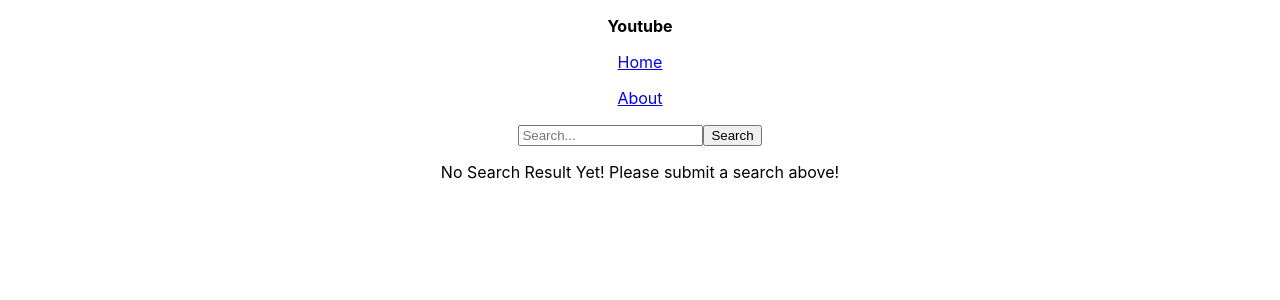
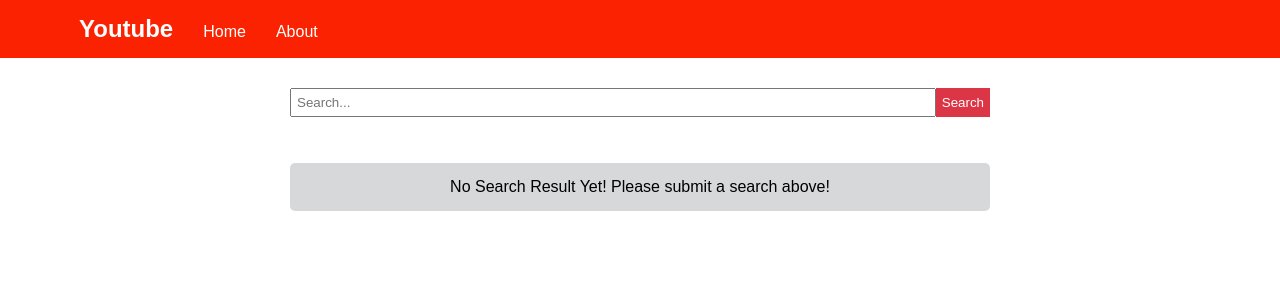
Before and after one commit to pjungjs/youtube-clone-project, a React (Create React App) app: page / in a window 1280 px wide. Shown: the top 300 px of the page. Built offline with nearby package versions, Linux system fonts and the light colour scheme; no server answers.

Commit message:
added styling and classNames.

```diff
--- a/src/App.css
+++ b/src/App.css
@@ -1,38 +1,103 @@
-.App {
-  text-align: center;
+
+body {
+  margin: 0;
+  height: 100vh;
+  font-family: Arial, Helvetica, sans-serif;
 }
 
-.App-logo {
-  height: 40vmin;
-  pointer-events: none;
+
+
+/********** NavBar.jsx **********/
+header {
+  display: flex;
+  align-items: baseline;
+  padding-left: 5%;
+  color: white;
+  font-size: medium;
+  background-color: #FA2200;
 }
 
-@media (prefers-reduced-motion: no-preference) {
-  .App-logo {
-    animation: App-logo-spin infinite 20s linear;
-  }
+header p {
+  padding: 15px;
+  margin: 0;
 }
 
-.App-header {
-  background-color: #282c34;
-  min-height: 100vh;
-  display: flex;
-  flex-direction: column;
+header a {
+  color: inherit;
+  text-decoration: inherit;
+}
+
+header span {
+  font-size: x-large;
+  font-weight: bold;
+}
+
+
+
+/********** About.jsx **********/
+.about {
+  display: grid;
+  grid-template-columns: 1fr 1fr;
+  grid-gap: 30px;
+}
+
+
+
+/********** Home.jsx **********/
+main {
+  display: grid;
+  text-align: center;
   align-items: center;
   justify-content: center;
-  font-size: calc(10px + 2vmin);
-  color: white;
 }
 
-.App-link {
-  color: #61dafb;
+form {
+  display: flex;
+  padding: 30px 0;
 }
 
-@keyframes App-logo-spin {
-  from {
-    transform: rotate(0deg);
-  }
-  to {
-    transform: rotate(360deg);
-  }
+form input {
+  width: 100%;
+  padding: 5px;
 }
+
+form button {
+  border: 0;
+  color: white;
+  background-color: #DC3545;
+}
+
+.container {
+  width: 700px;
+}
+
+.noSearch {
+  background-color: #D6D8d9;
+  padding: 15px 20px;
+  border-radius: 5px;
+}
+
+
+
+/********** VideosList.jsx **********/
+.videosList {
+  display: grid;
+  margin: 20px;
+  grid-template-columns: 1fr 1fr;
+  grid-gap: 30px;
+}
+
+
+
+/********** ShowVideo.jsx **********/
+.showVideo{
+  display: grid;
+  justify-content: center;
+}
+
+.showVideo iframe{
+  padding: 30px;
+  border: 0;
+  width: 854px;
+  height: 480px;
+}
--- a/src/components/common/NavBar.jsx
+++ b/src/components/common/NavBar.jsx
@@ -4,7 +4,7 @@
   return (
     <header>
       <p>
-        <strong>Youtube</strong>
+        <span>Youtube</span>
       </p>
       <p>
         <Link to="/">Home</Link>
--- a/src/components/pages/About.jsx
+++ b/src/components/pages/About.jsx
@@ -1,6 +1,9 @@
 
 export default function About() {
   return (
-    <></>
+    <div className="about">
+      <div className="Diego"></div>
+      <div className="Jinseok"></div>
+    </div>
   );
 }
--- a/src/components/pages/Home.jsx
+++ b/src/components/pages/Home.jsx
@@ -21,17 +21,19 @@
   }
 
   return (
-    <>
+    <main>
       <form onSubmit={handleSearch}>
         <input type="text" id="search" placeholder="Search..." value={searchValue} onChange={updateSearch} />
         <button  type="submit">Search</button>
       </form>
 
-      {
-        !searchToggle
-        ? <p className="noSearch">No Search Result Yet! Please submit a search above!</p>
-        : <VideosList title={title} />
-      }
-    </>
+      <div className="container">
+        {
+          !searchToggle
+          ? <p className="noSearch">No Search Result Yet! Please submit a search above!</p>
+          : <VideosList title={title} />
+        }
+      </div>
+    </main>
   );
 }
--- a/src/components/videos/ShowVideo.jsx
+++ b/src/components/videos/ShowVideo.jsx
@@ -4,8 +4,8 @@
   const { id } = useParams();
 
   return (
-    <div>
-      <iframe src={`https://www.youtube.com/embed/${id}`} width={1000} height={500} allowFullScreen ></iframe>
+    <div className="showVideo">
+      <iframe src={`https://www.youtube.com/embed/${id}`} allowFullScreen ></iframe>
     </div>
   );
 }
--- a/src/components/videos/VideosList.jsx
+++ b/src/components/videos/VideosList.jsx
@@ -22,7 +22,7 @@
         const videoThumbnail = video.snippet.thumbnails.medium.url;
 
         return(
-          <div key={`${kind}-${id}`}>
+          <div key={`${kind}-${id}`} className="eachVideo">
             <Link to={`/videos/${id}`}>
               <img src={videoThumbnail} />
             </Link>
@@ -34,8 +34,8 @@
   }
 
   return (
-    <>
+    <div className="videosList">
       {showVideos()}
-    </>
+    </div>
   );
 }
--- a/src/index.css
+++ /dev/null
@@ -1,13 +0,0 @@
-body {
-  margin: 0;
-  font-family: -apple-system, BlinkMacSystemFont, 'Segoe UI', 'Roboto', 'Oxygen',
-    'Ubuntu', 'Cantarell', 'Fira Sans', 'Droid Sans', 'Helvetica Neue',
-    sans-serif;
-  -webkit-font-smoothing: antialiased;
-  -moz-osx-font-smoothing: grayscale;
-}
-
-code {
-  font-family: source-code-pro, Menlo, Monaco, Consolas, 'Courier New',
-    monospace;
-}
--- a/src/index.js
+++ b/src/index.js
@@ -1,6 +1,5 @@
 import React from 'react';
 import ReactDOM from 'react-dom/client';
-import './index.css';
 import App from './App';
 
 const root = ReactDOM.createRoot(document.getElementById('root'));
```
